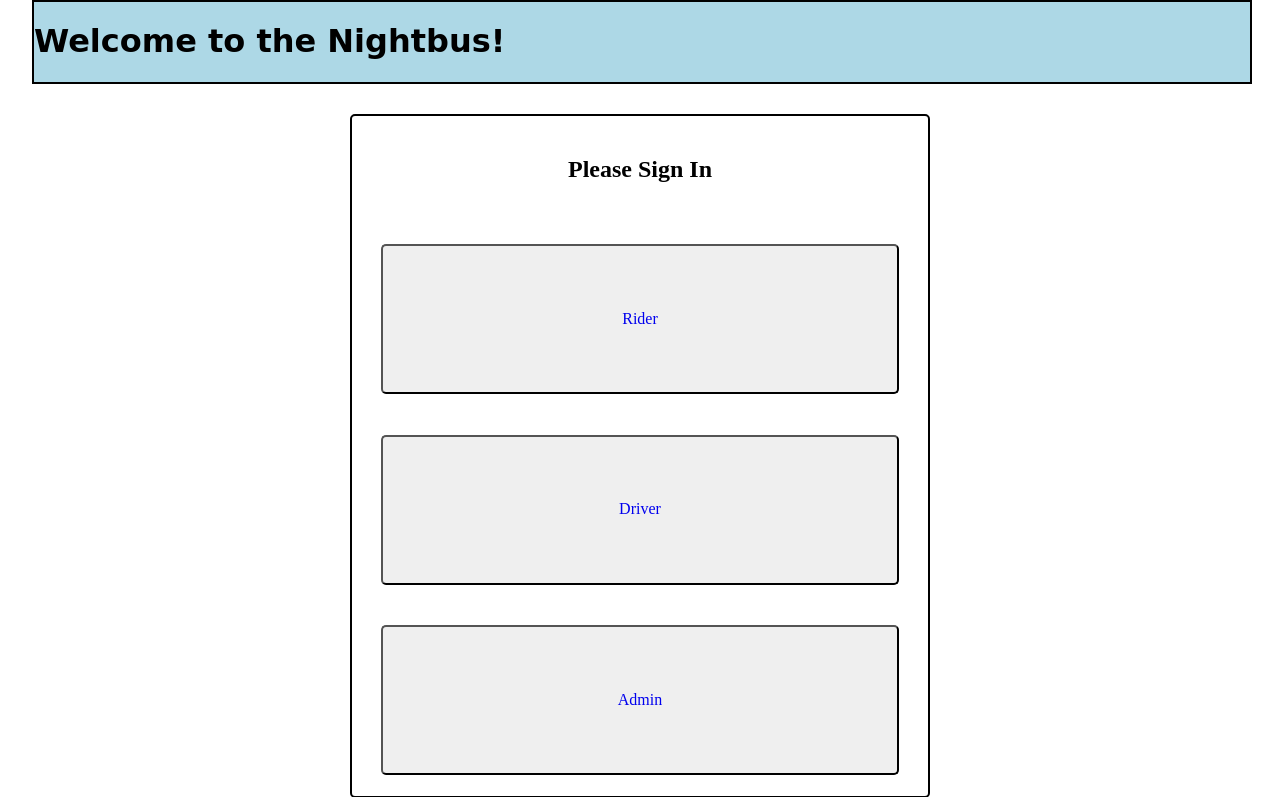
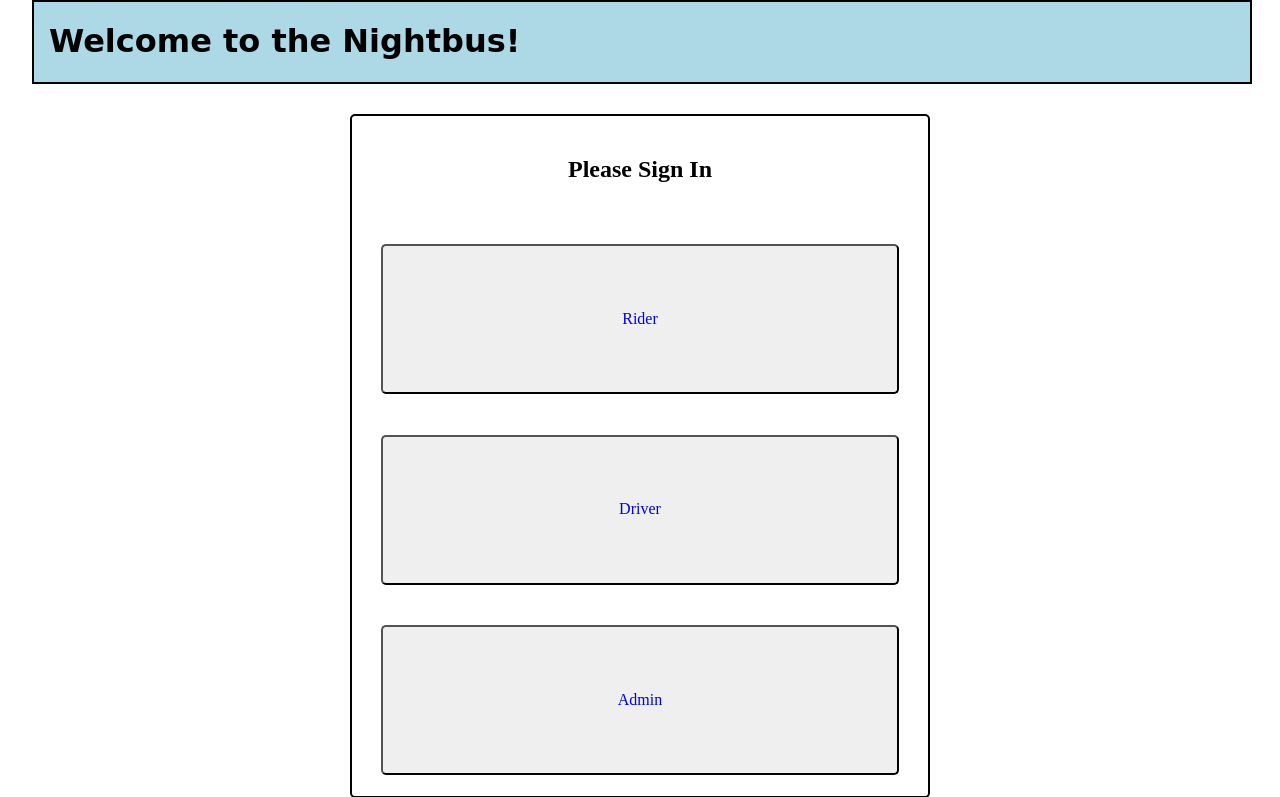
Before and after one commit to reed-college/nightbus, a Flask app: page / in a window 1280 px wide. Shown: the top 797 px of the page. Run offline with Flask 2, Linux system fonts and the light colour scheme; some libraries are stand-ins or nearby versions.

Commit message:
added margin-left to h1 in header

```diff
--- a/nightbus-app/static/css/style.css
+++ b/nightbus-app/static/css/style.css
@@ -21,8 +21,8 @@ It should be 1200px for home page and add/remove driver pages ***/
 	margin-left: 2.5%;
 	margin-bottom: 15px;
 	border: 2px solid black;
-  background-color: lightblue;
-  display: flex;
+  	background-color: lightblue;
+  	display: flex;
 	flex-direction: column;
 	justify-content: space-between;
 }
@@ -116,6 +116,10 @@ button {
 
 	}
 
+	.header h1 {
+		margin-left: 15px;
+	}
+
 	.content {
 		flex-direction: row;
 	}
```
